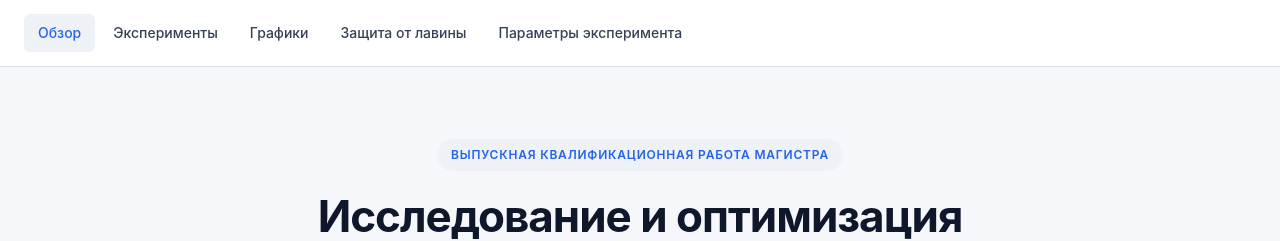
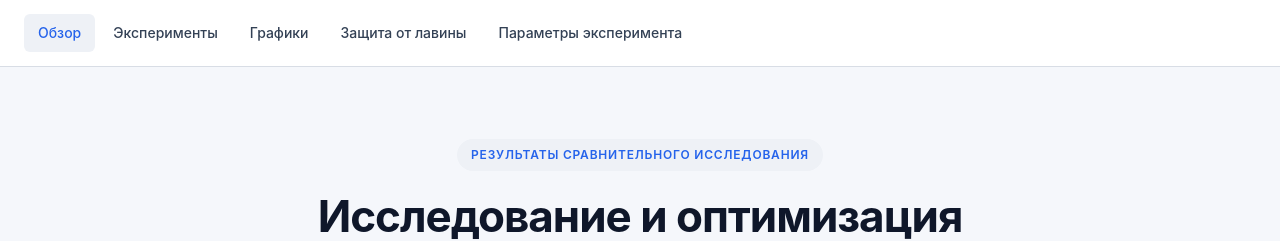
Before and after one commit to Inthetouch/nodejs-mongodb-project, a website: page frontend/index.html in a window 1280 px wide. Shown: the top 241 px of the page. Drawn offline with nearby package versions, Linux system fonts and the light colour scheme.

Commit message:
change html

```diff
--- a/frontend/index.html
+++ b/frontend/index.html
@@ -27,7 +27,7 @@
 <main class="container main-content">
   <section id="overview" class="section active">
     <div class="hero">
-      <div class="hero-eyebrow">Выпускная квалификационная работа магистра</div>
+      <div class="hero-eyebrow">Результаты сравнительного исследования</div>
       <h1 class="hero-title">
         Исследование и оптимизация производительности
         <span class="hero-accent">Node.js-приложений</span>
```
